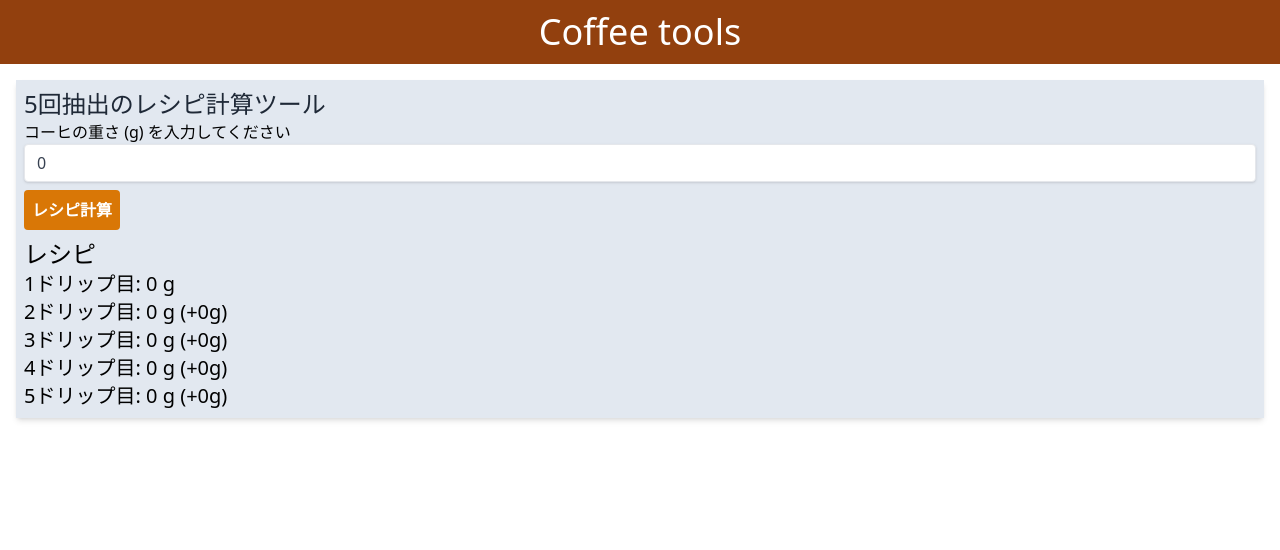
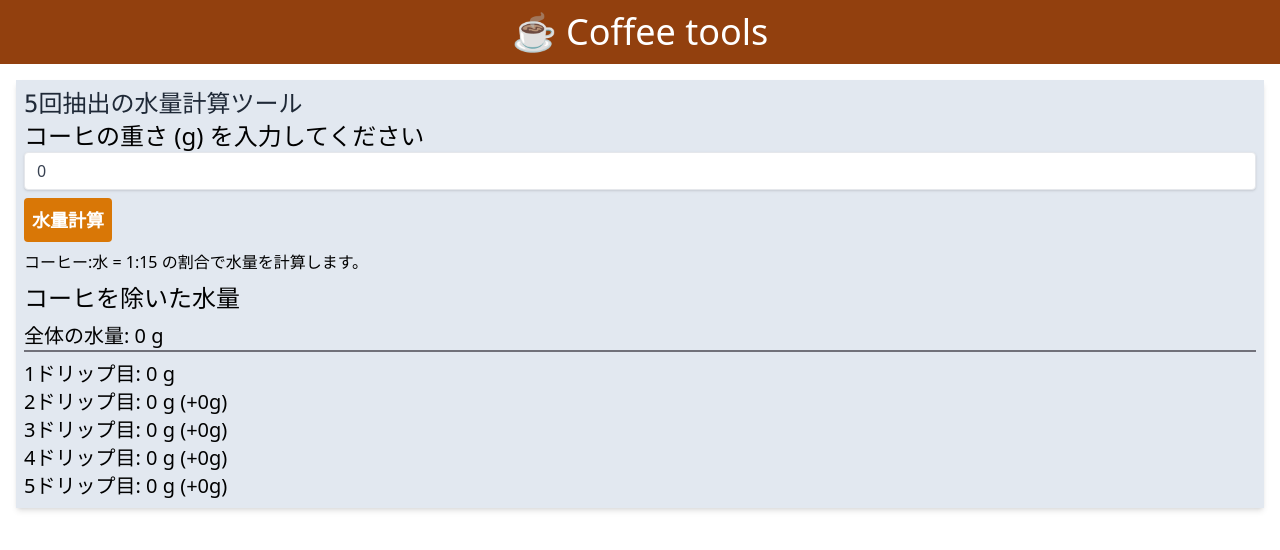
Before and after one commit to ntatsuyag/coffee_tools, a Next.js app: page / in a window 1280 px wide. Shown: the top 550 px of the page. Built offline with nearby package versions, Linux system fonts and the light colour scheme.

Commit message:
数値の修正 その他微修正

```diff
--- a/pages/index.tsx
+++ b/pages/index.tsx
@@ -3,6 +3,7 @@ import { Inter } from '@next/font/google'
 import React, { useState } from 'react'
 
 const inter = Inter({ subsets: ['latin'] })
+const ratio = 15
 
 export default function Home() {
   const [calcGram, setCalcGram] = useState(0)
@@ -13,7 +14,7 @@ export default function Home() {
   }
 
   const updateGram = () => {
-    setCalcGram(coffeeGram)
+    setCalcGram(coffeeGram*ratio)
   }
 
   return (
@@ -25,7 +26,7 @@ export default function Home() {
         <link rel="icon" href="/coffee.png" />
       </Head>
       <header>
-        <h1 className='text-4xl text-center bg-amber-800 text-white py-3 mb-4'>Coffee tools</h1>
+        <h1 className='text-4xl text-center bg-amber-800 text-white py-3 mb-4'>☕️ Coffee tools</h1>
       </header>
       <main>
         {/* <form action="/" method='post' className='mx-4 p-2 bg-slate-200 shadow-md'>
@@ -36,12 +37,14 @@ export default function Home() {
           <button type="submit" className='bg-amber-600 hover:bg-amber-800 text-white font-bold py-2 px-2 mt-2 rounded focus:outline-none focus:shadow-outline'>レシピ出力</button>
         </form> */}
         <div className='mx-4 p-2 bg-slate-200 shadow-md'>
-        <h1 className='text-2xl text-gray-800'>5回抽出のレシピ計算ツール</h1>
-        <h2>コーヒの重さ (g) を入力してください</h2>
+        <h1 className='text-2xl text-gray-800 font-mono'>5回抽出の水量計算ツール</h1>
+        <h2 className='text-2xl'>コーヒの重さ (g) を入力してください</h2>
         <input type="number" value={coffeeGram} onChange={handleChange} className='shadow appearance-none border rounded w-full py-2 px-3 text-gray-700 leading-tight focus:outline-none focus:shadow-outline'/>
-        <button onClick={updateGram} className='bg-amber-600 hover:bg-amber-800 text-white font-bold py-2 px-2 mt-2 rounded focus:outline-none focus:shadow-outline'>レシピ計算</button>
+        <button onClick={updateGram} className='bg-amber-600 hover:bg-amber-800 text-white text-lg font-bold py-2 px-2 mt-2 rounded focus:outline-none focus:shadow-outline'>水量計算</button>
+        <p className='mt-2'>コーヒー:水 = 1:15 の割合で水量を計算します。</p>
         <div className='text-xl mt-2'>
-          <h2 className='text-2xl'>レシピ</h2>
+          <h2 className='text-2xl'>コーヒを除いた水量</h2>
+          <p className='my-2 border-b-2 border-zinc-500'>全体の水量: {calcGram} g</p>
           <p>1ドリップ目: {calcGram*0.15} g</p>
           <p>2ドリップ目: {calcGram*0.3} g (+{calcGram*0.15}g)</p>
           <p>3ドリップ目: {calcGram*0.45} g (+{calcGram*0.15}g)</p>
```
